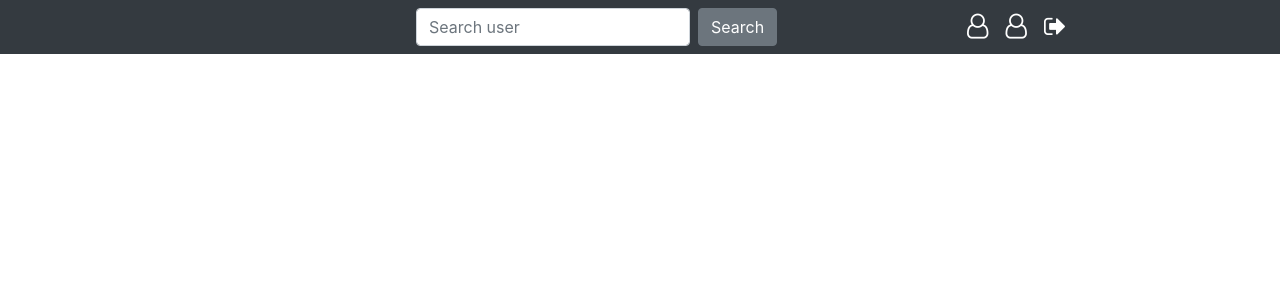
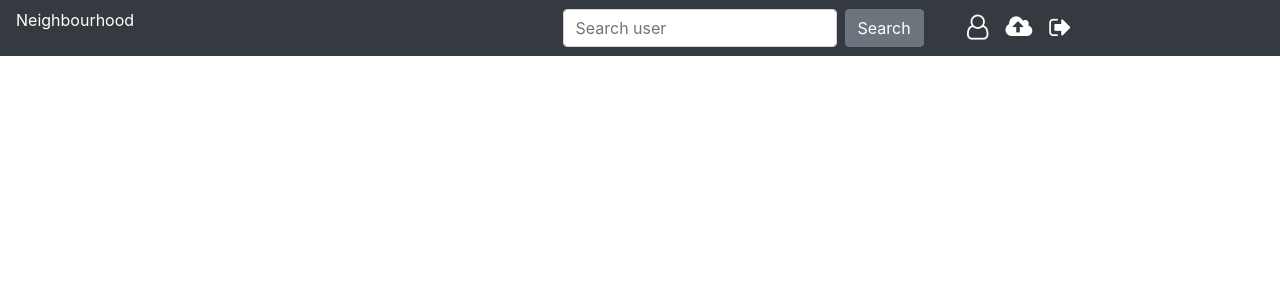
Before and after one commit to karushi/Neighborhood, a Django app: page / in a window 1280 px wide. Shown: the top 300 px of the page. Run offline with Django 3.2, Linux system fonts and the light colour scheme; the visitor is signed in with stand-in values (Sample User, id 1); data that the repository does not hold is empty; some libraries are stand-ins or nearby versions.

Commit message:
add changes

```diff
--- a/neighbor/templates/navbar.html
+++ b/neighbor/templates/navbar.html
@@ -8,6 +8,11 @@
 <body>
 
     <nav class="navbar navbar-dark bg-dark justify-content-between">
+        <a href="{% url 'hood' %}" id="instTitle">
+      <div class="text" style="font-size:px;color:white">
+      <p>Neighbourhood</p>
+    </div>
+    <a/>
       <form class="form-inline search" role="search" action="{% url 'search_results' %} ">
           <input class="form-control mr-sm-2" type="search" placeholder="Search user" name="username">
           <button class="btn btn-secondary my-2 my-sm-0" type="submit">Search</button>
@@ -17,7 +22,7 @@
               <i class="fa fa-user-o" style="font-size:px;color:white"></i>
             </a>
              <a href="{% url 'post' %}" id="instTitle" style=" margin-right:10px; font-size:25px;">
-            <i class="fa fa-user-o" style="font-size:px;color:white"></i>
+            <i class="fa fa-cloud-upload" style="font-size:px;color:white"></i>
           </a>
           <a href="/logout">
             <i class="fa fa-sign-out" style="font-size:24px;color:white"></i>
```
